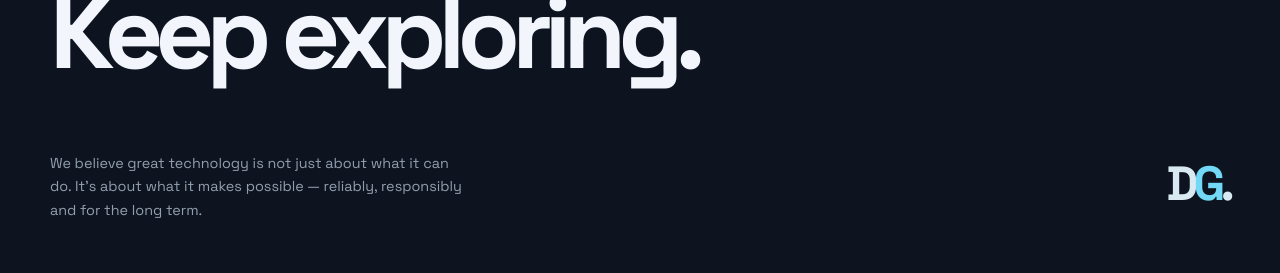
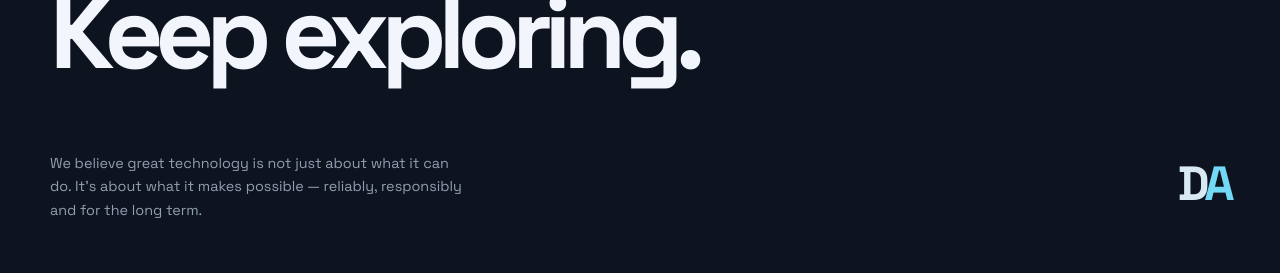
Before and after one commit to DURAPO/Test.github.io, a plain HTML site: page index.html in a window 1280 px wide. Shown: the part 3426-3699 px from the top of the page. Drawn offline with nearby package versions, Linux system fonts and the light colour scheme.

Commit message:
Fix typo in manifesto section markup

```diff
--- a/index.html
+++ b/index.html
@@ -75,7 +75,7 @@
       <p class="work-note">Project labels describe their current presentation status. Features and availability may evolve during development.</p>
     </section>
 
-    <section class="manifesto section-pad" id="approach"><div class="wrap manifesto-inner"><p class="section-index">04 / THE APPROACH</p><h2>Think deeply.<br><span>Build deliberately.</span><br>Keep exploring.</h2><div class="manifesto-bottom"><p>We believe great technology is not just about what it can do. It's about what it makes possible — reliably, responsibly and for the long term.</p><span class="manifesto-mark">D<span>G</span>.</span></div></div></section>
+    <section class="manifesto section-pad" id="approach"><div class="wrap manifesto-inner"><p class="section-index">04 / THE APPROACH</p><h2>Think deeply.<br><span>Build deliberately.</span><br>Keep exploring.</h2><div class="manifesto-bottom"><p>We believe great technology is not just about what it can do. It's about what it makes possible — reliably, responsibly and for the long term.</p><span class="manifesto-mark">D<span>A</span></div></div></section>
 
     <section class="contact wrap section-pad" id="contact"><div class="contact-panel"><div><p class="section-index">05 / OPEN CHANNEL</p><h2>Have an idea?<br><span>Let's build it.</span></h2><p>For collaborations, product conversations and engineering enquiries.</p></div><a class="button button-primary" href="https://github.com/DURAPO" target="_blank" rel="noreferrer">Connect on GitHub <span>↗</span></a><div class="contact-orb"></div></div></section>
   </main>
```
